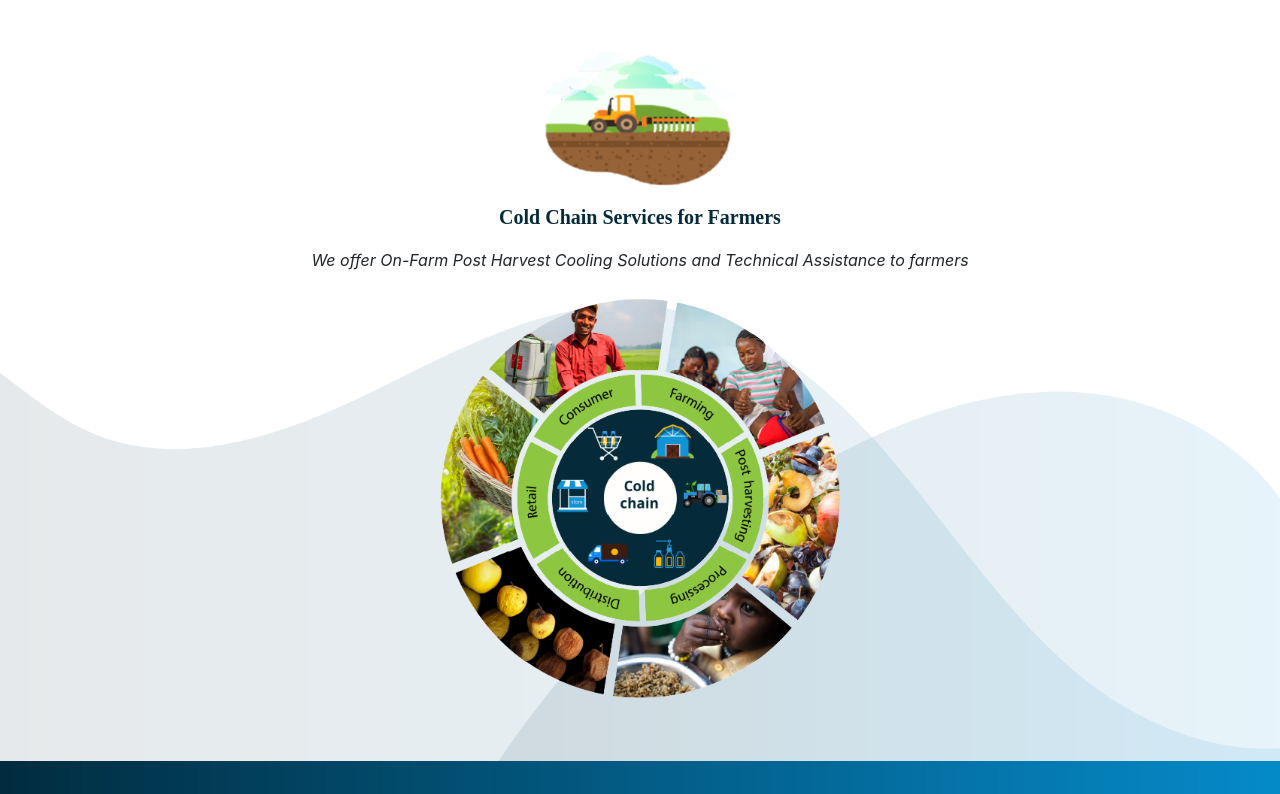
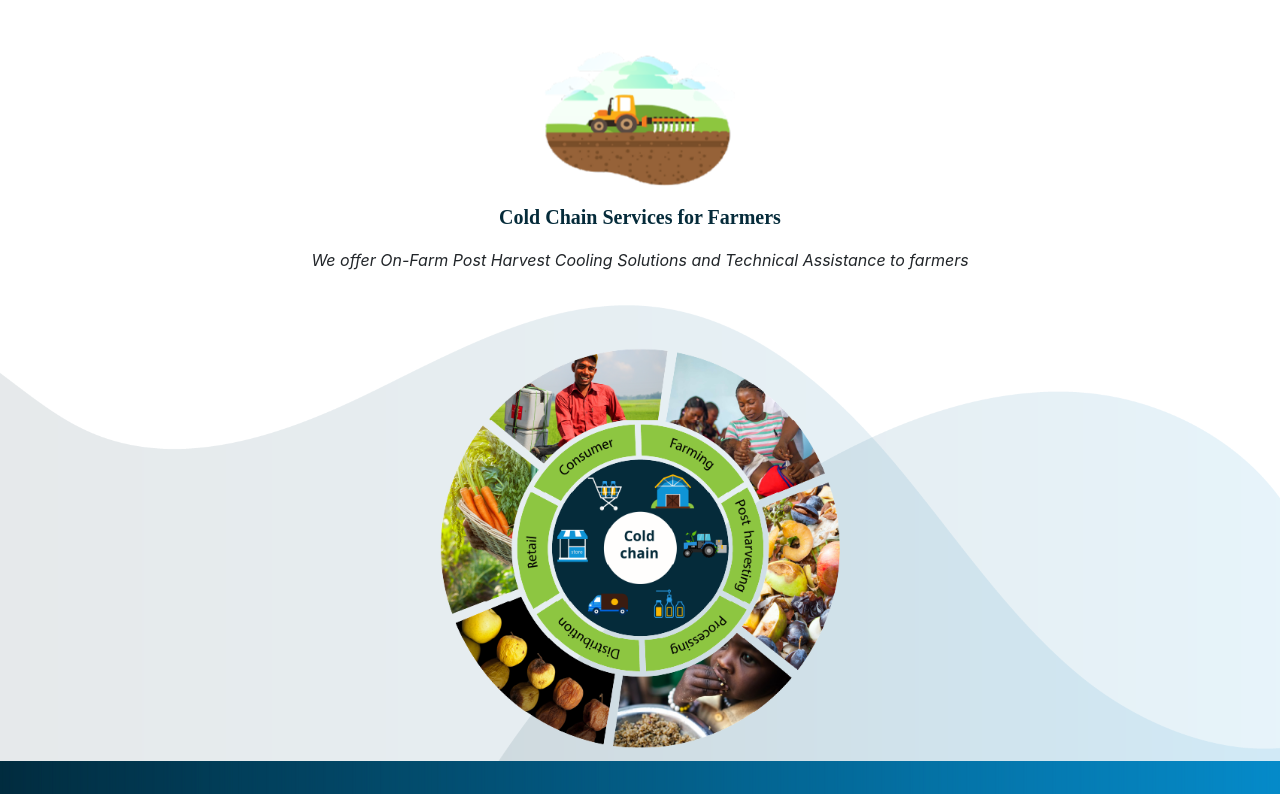
Before and after one commit to Popeyee/ifriaWeb, a React (Create React App) app: page / in a window 1280 px wide. Shown: the part 1182-1976 px from the top of the page. Built offline with nearby package versions, Linux system fonts and the light colour scheme.

Commit message:
change header height

```diff
--- a/src/Offer/offer.css
+++ b/src/Offer/offer.css
@@ -51,7 +51,7 @@
 
 .offerCycle{
 	position: absolute;
-	top: 1480px;
+	top: 1530px;
 	height:400px;
 	width: 400px;
 }
```
Also changed, not shown: 1 other file (tests, documents, lock files or other folders).
